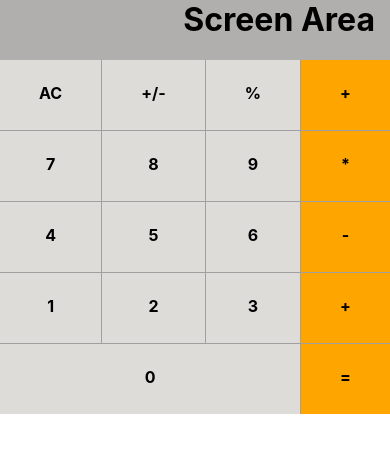
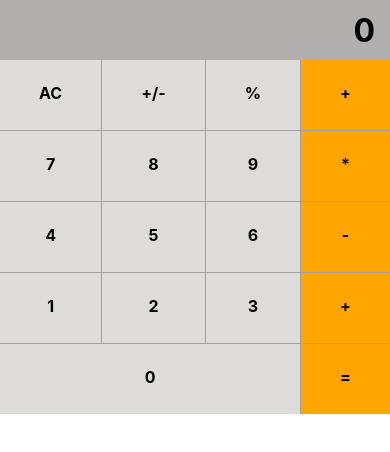
Before and after one commit to Mulew/Calculator, a React (Create React App) app: page / in a window 390 px wide. Shown: the top 452 px of the page. Built offline with nearby package versions, Linux system fonts and the light colour scheme.

Commit message:
some changes

```diff
--- a/src/App.js
+++ b/src/App.js
@@ -3,6 +3,7 @@ import React from 'react';
 //import { faBars } from '@fortawesome/free-solid-svg-icons';
 //import '@fortawesome/fontawesome-free/css/all.css';
 import Calculator from './Calculator/calculator';
+
 export default class App extends React.Component{
   constructor(props){
     super(props);
--- a/src/Calculator/calculator.css
+++ b/src/Calculator/calculator.css
@@ -11,8 +11,14 @@
         width: 100%;
         height: 60px;
         background-color: rgb(176, 175, 174);
-        text-align: end;
         padding-right: 15px;
+        display: flex;
+        align-items: center;
+        justify-content: end;
+    }
+    .screen h1{
+        display: block;
+        color: black;
     }
     .numbers{
         display: grid;
--- a/src/Calculator/calculator.js
+++ b/src/Calculator/calculator.js
@@ -8,7 +8,7 @@ export default class Calculator extends React.Component{
         return(
             <div className='Container'>
                 <div className='screen'>
-                    <h1>Screen Area</h1>
+                    <h1>0</h1>
                 </div>
                 <div className='numbers'>
                     <h4 className='item1'>AC</h4>
```
